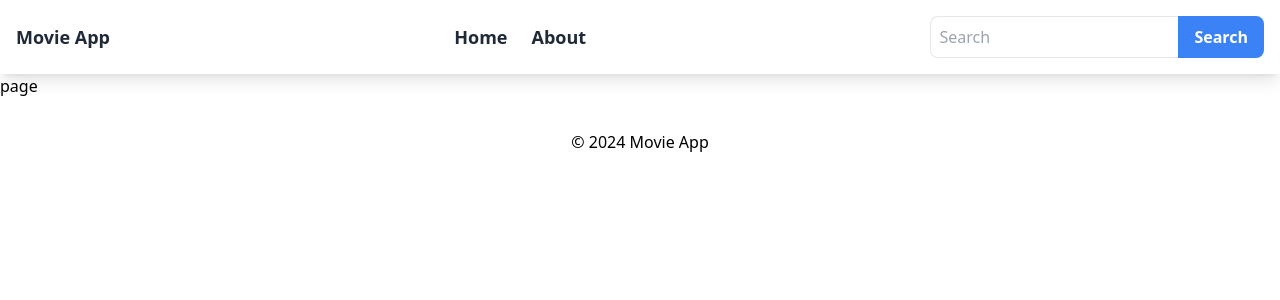
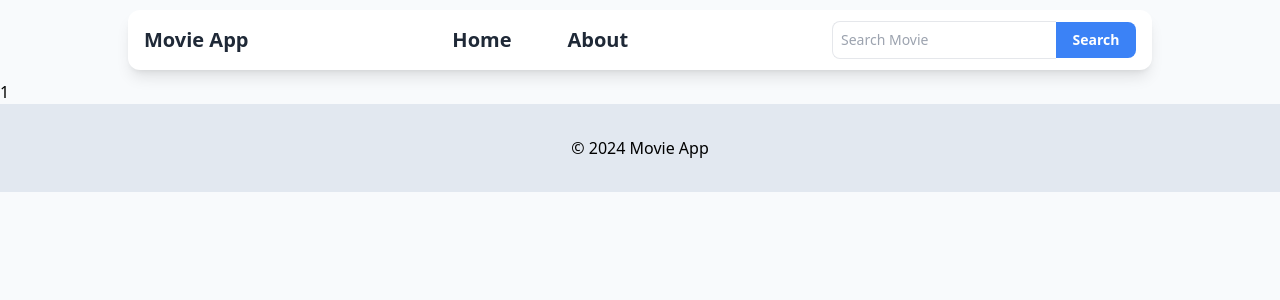
Before and after one commit to ahmetemincopur/Nextjs-Movie-App, a Next.js app: page /details/1 in a window 1280 px wide. Shown: the top 300 px of the page. Built offline with nearby package versions, Linux system fonts and the light colour scheme.

Commit message:
Responsive features added to the Header and the Footer.

```diff
--- a/src/app/details/[movieId]/page.jsx
+++ b/src/app/details/[movieId]/page.jsx
@@ -1,8 +1,10 @@
 import React from 'react'
 
-const page = () => {
+const page = ({params}) => {
+  const id=params.movieId;
+  console.log(id)
   return (
-    <div>page</div>
+    <div>{id}</div>
   )
 }
 
--- a/src/app/details/page.jsx
+++ b/src/app/details/page.jsx
@@ -2,7 +2,7 @@ import React from 'react'
 
 const page = () => {
   return (
-    <div>page</div>
+    <div>123</div>
   )
 }
 
--- a/src/app/layout.jsx
+++ b/src/app/layout.jsx
@@ -11,7 +11,7 @@ export const metadata = {
 const Layout = ({children}) => {
   return (
     <html lang='en'>
-        <body>
+        <body className="bg-slate-50">
             <Header/>
             <div>
                 {children}
--- a/src/app/page.jsx
+++ b/src/app/page.jsx
@@ -8,16 +8,17 @@ const Page = async () => {
   const trendingMovies = await getTrendingMovies();
 
   return (
-    <div className="h-fit">
+    <div className="h-fit bg-slate-50 text-gray-800">
       {/* Popular Movies Added */}
       <div className="h-full">
-        <div className="flex mt-10 justify-center w-full">
-          <h1 className="font-bold text-2xl text-start">
+        <div className="flex mt-10 justify-center w-[40%]">
+          <h1 className="font-bold text-start underline
+          text-base md:text-lg lg:text-xl xl:text-2xl">
             Popular Movies
           </h1>
         </div>
         <Slider>
-          <div className="whitespace-nowrap scroll-smooth bg-white  w-full h-full block">
+          <div className="whitespace-nowrap scroll-smooth  w-full h-full block">
             <div className="flex flex-row gap-10 m-6 bg-clip-border rounded-xl justify-start align-middle">
               {popularMovies.map((movie) => (
                 <Card key={movie.id} movie={movie} />
@@ -28,11 +29,13 @@ const Page = async () => {
       </div>
 
       {/* Trending Movies Added */}
-      <div className="flex mt-10 justify-center w-full bg-white">
-        <h1 className="font-bold text-2xl text-start">Trend Movies</h1>
+      <div className="flex mt-10 justify-center w-[40%]">
+        <h1 className="font-bold text-start underline
+        text-base md:text-lg lg:text-xl xl:text-2xl">
+            Trend Movies</h1>
       </div>
       <Slider slidingCards={{ trendingMovies }}>
-        <div className="whitespace-wrap scroll-smooth bg-white  w-full h-full">
+        <div className="whitespace-wrap scroll-smooth  w-full h-full">
           <div className="flex flex-row gap-10 m-6 bg-clip-border rounded-xl justify-start align-middle">
             {trendingMovies.map((movie) => (
               <Card key={movie.id} movie={movie} />
--- a/src/components/Card.jsx
+++ b/src/components/Card.jsx
@@ -6,12 +6,12 @@ const Card = ({ movie }) => {
     <a
       href={`/details/${movie.id}`}
       className="relative flex flex-col mt-6 text-gray-700 shadow-md bg-clip-border rounded-xl h-86
-    whitespace-nowrap overflow-ellipsis transition-all align-text-top
+    whitespace-nowrap overflow-ellipsis transition-all align-text-top bg-white
     hover:scale-110 hover:whitespace-normal hover:text-left
     w-32 md:w-40 lg:w-48 xl:w-56
     items-center"
     >
-      <div className="relative place-self-center w-28 md:w-36 lg:w-44 xl:w-52 justify-center mx-4 -mt-6 text-white shadow-lg
+      <div className="relative place-self-center w-28 md:w-36 lg:w-44 xl:w-52 justify-center mx-4 -mt-6 shadow-lg
       bg-clip-border rounded-xl bg-blue-gray-500 shadow-blue-gray-500/40">
         <img
           className="relative"
--- a/src/components/Footer.jsx
+++ b/src/components/Footer.jsx
@@ -2,7 +2,7 @@ import React from "react";
 
 const Footer = () => {
   return (
-    <footer className="w-full bg-white p-8">
+    <footer className="w-full bg-slate-200 p-8">
       <div color="blue-gray" className="text-center font-normal">
         &copy; 2024 Movie App
       </div>
--- a/src/components/Header.jsx
+++ b/src/components/Header.jsx
@@ -2,17 +2,44 @@ import React from 'react'
 
 const Header = () => {
   return (
-    <nav className="bg-white shadow-lg">
-        <div className="container mx-auto px-4">
-            <div className="flex justify-between items-center py-4">
-                <a className="text-lg font-bold text-gray-800" href="/">Movie App</a>
-                <div className="mt-2 mb-4 flex flex-col gap-2 lg:mb-0 lg:mt-0 lg:flex-row lg:items-center lg:gap-6">
-                    <a className="text-lg font-bold text-gray-800" href="/">Home</a>
-                    <a className="text-lg font-bold text-gray-800" href="/about">About</a>
+    <nav className="w-full sticky top-0 z-50
+    text-base md:text-base lg:text-lg xl:text-xl
+    sm:top-0 md:top-0 lg:top-1 xl:top-2">
+        <div className="container mx-auto w-full px-4 rounded-xl shadow-lg bg-white
+        sm:w-full
+        md:w-full
+        lg:my-2 lg:w-[80%]
+        xl:my-2.5 xl:w-[80%]">
+            <div className="flex justify-between items-center py-2
+            md:py-2
+            lg:py-3
+            xl:py-3">
+                <a className="font-bold text-gray-800" href="/">Movie App</a>
+                <div className="flex gap-2 items-center lg:mb-0 lg:mt-0 lg:flex-row lg:gap-6">
+                    <a className="font-bold text-gray-800 invisible px-4 border-b-4 border-t-4 hover:border-b-black border-transparent
+                    md:visible lg:visible" href="/">Home</a>
+                    <a className="font-bold text-gray-800 invisible px-4 border-b-4 border-t-4 hover:border-b-black border-transparent
+                    md:visible lg:visible" href="/about">About</a>
                 </div>
-                <form className="flex">
-                    <input className="rounded-l-lg p-2 border-t mr-0 border-b border-l text-gray-800 border-gray-200 bg-white" type="text" placeholder="Search" aria-label="Search" />
-                    <button className="px-4 bg-blue-500 text-white font-semibold p-2 rounded-r-lg" type="submit">Search</button>
+                <form className="flex h-8 items-center
+                sm:h-8
+                md:h-8
+                lg:h-8
+                xl:h-8">
+                    <input className="rounded-l-lg p-1.5 border-t mr-0 border-b border-l text-gray-800 border-gray-200 bg-white w-32
+                    hover:border-gray-300 focus:border-none
+                    sm:w-32 sm:p-1.5
+                    md:w-40 md:p-1.5
+                    lg:w-48 lg:p-2
+                    xl:w-56
+                    text-xs md:text-sm lg:text-sm xl:text-sm" type="text" placeholder="Search Movie" aria-label="Search" />
+                    <button className=" bg-blue-500 text-white font-semibold p-1.5 rounded-r-lg w-16
+                    hover:bg-blue-600 active:bg-blue-800
+                    sm:w-16 sm:p-1.5
+                    md:w-16 md:p-1.5
+                    lg:w-20 lg:p-2
+                    xl:w-20
+                    text-xs md:text-sm lg:text-sm xl:text-sm" type="submit">Search</button>
                 </form>
             </div>
         </div>
```
Also changed, not shown: utils/requests.js (+36 -0 lines).
